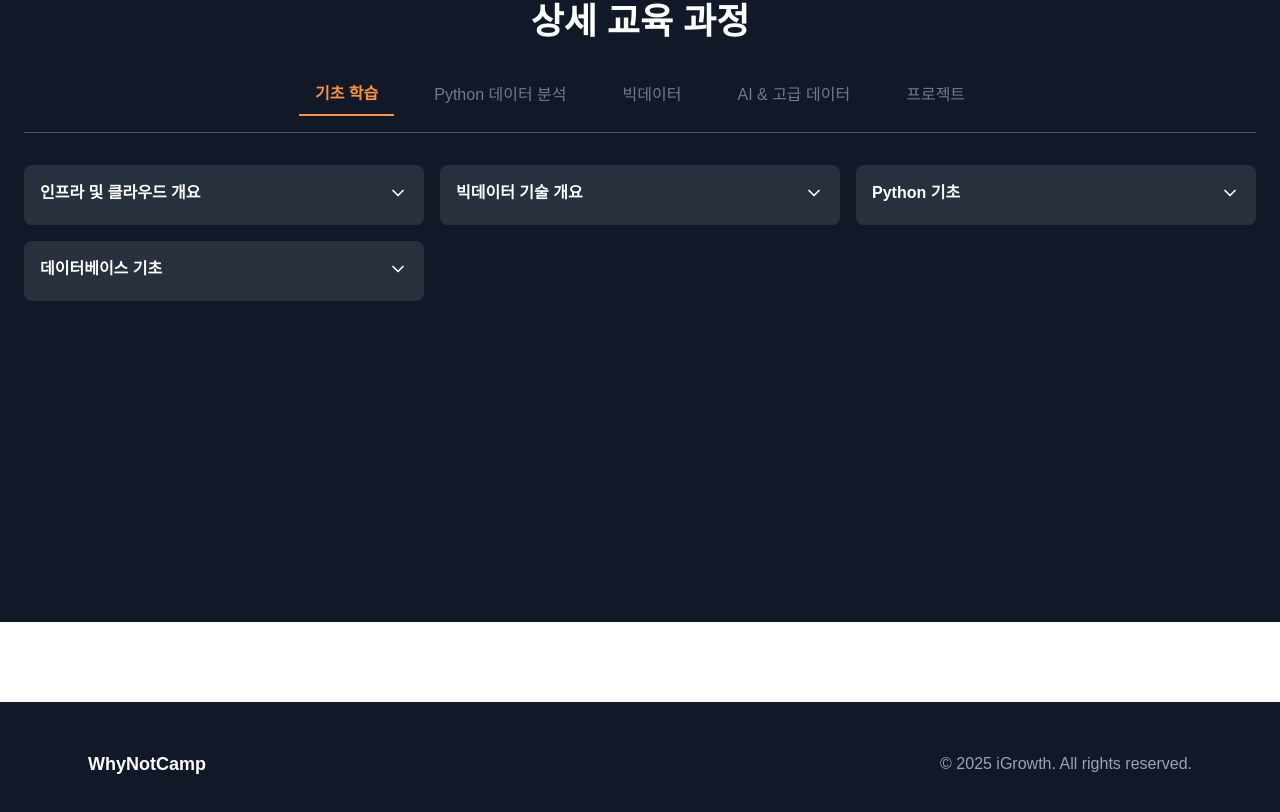
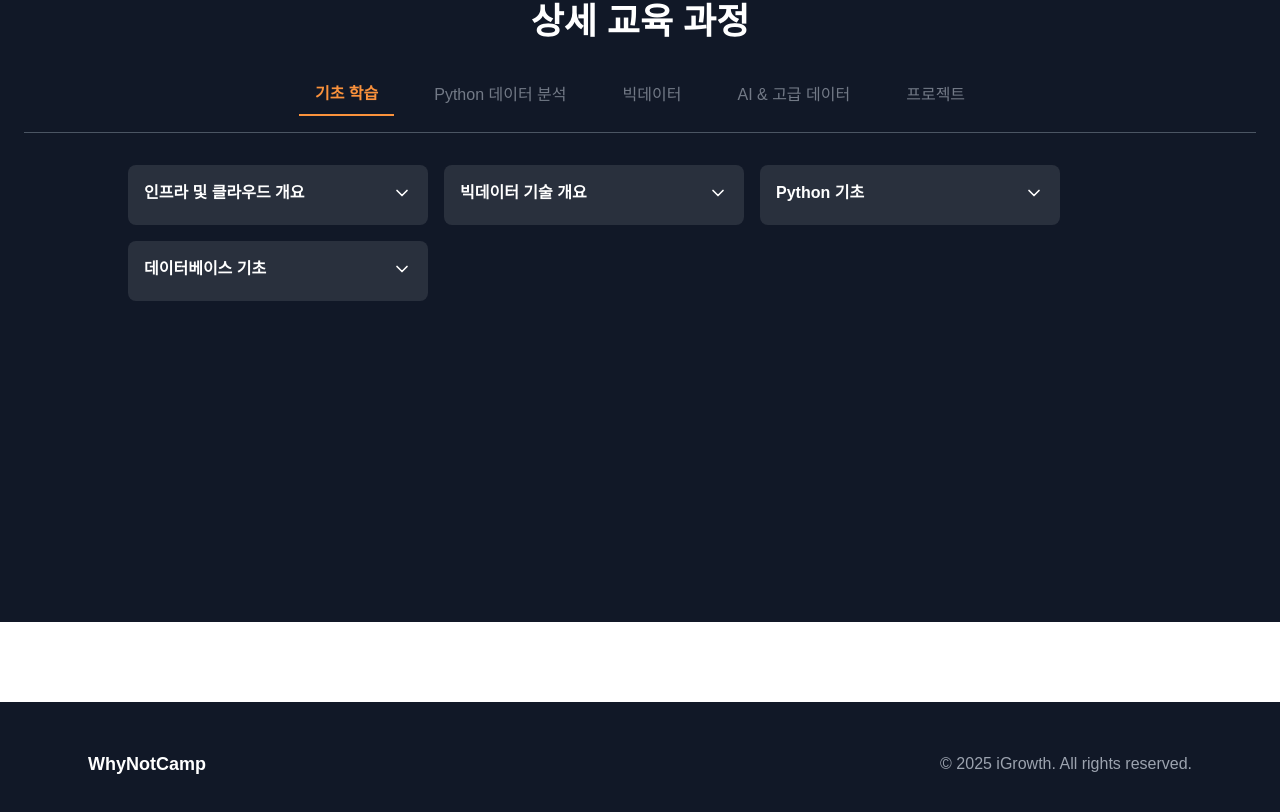
Before and after one commit to diginori-addmore/iGrowth_LG_homepage, a Next.js app in the folder igrowth_9/: page / in a window 1280 px wide. Shown: the part 3090-3902 px from the top of the page. Built offline with nearby package versions, Linux system fonts and the light colour scheme.

Commit message:
커리큘럼 크기 조정

```diff
--- a/igrowth_9/src/app/components/Curriculum.tsx
+++ b/igrowth_9/src/app/components/Curriculum.tsx
@@ -197,11 +197,11 @@ export default function FullCurriculum() {
                 <div className="border-b border-gray-600 mb-8"></div>
 
                 {/* 버튼 목록 */}
-                <div className="grid grid-cols-1 md:grid-cols-3 gap-4 items-start">
+                <div className="flex flex-wrap justify-start gap-4 items-start max-w-5xl mx-auto">
                     {buttonsByCategory[activeCategory].map((btn, idx) => (
                         <div
                             key={idx}
-                            className={`p-4 rounded-lg bg-white/10 cursor-pointer transition-all duration-300 min-h-[60px] ${openButtons[activeCategory][idx] ? "shadow-xl" : "hover:shadow-md"
+                            className={`w-full md:w-[300px] p-4 rounded-lg bg-white/10 cursor-pointer transition-all duration-300 min-h-[60px] ${openButtons[activeCategory][idx] ? "shadow-xl" : "hover:shadow-md"
                                 }`}
                             onClick={() => toggleButton(activeCategory, idx)}
                         >
@@ -214,12 +214,12 @@ export default function FullCurriculum() {
                             </div>
                             <div
                                 className={`overflow-hidden transition-all duration-500 ease-in-out ${openButtons[activeCategory][idx]
-                                    ? "max-h-40 mt-2 opacity-100"
+                                    ? "max-h-60 mt-2 opacity-100" // 내용 길이에 맞춰 max-h 조정
                                     : "max-h-0 mt-0 opacity-0"
                                     }`}
                             >
                                 {Array.isArray(btn.detail) ? (
-                                    <ul className="list-disc list-inside space-y-1 text-sm text-gray-300">
+                                    <ul className="list-disc list-outside pl-5 space-y-1 text-sm text-gray-300">
                                         {btn.detail.map((item, index) => (
                                             <li key={index}>{item}</li>
                                         ))}
```
